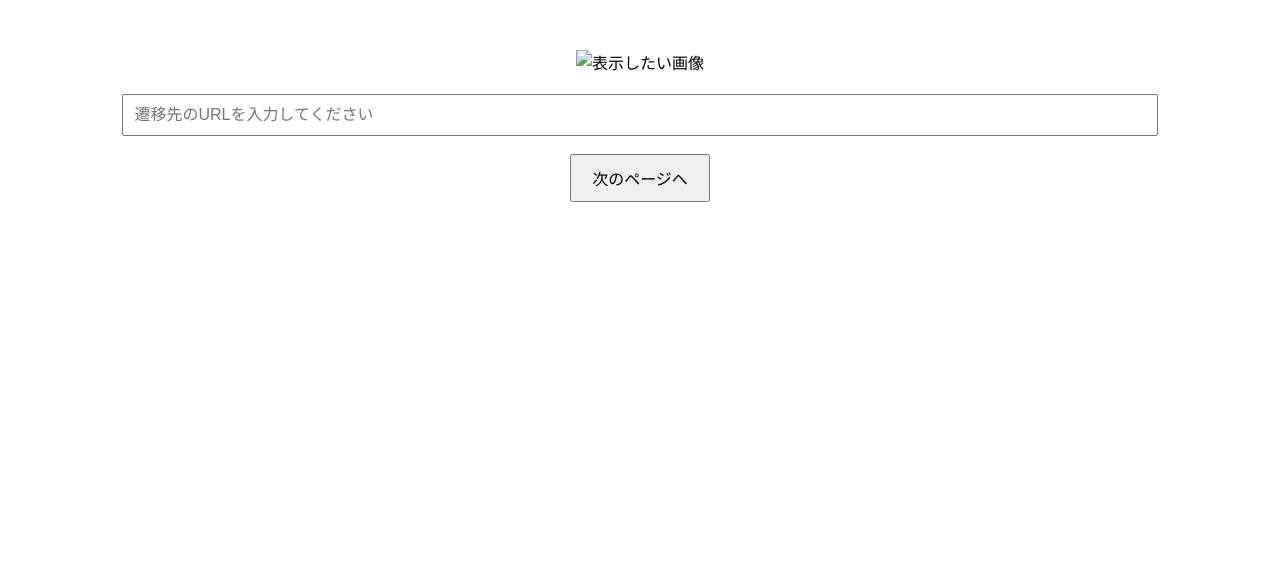
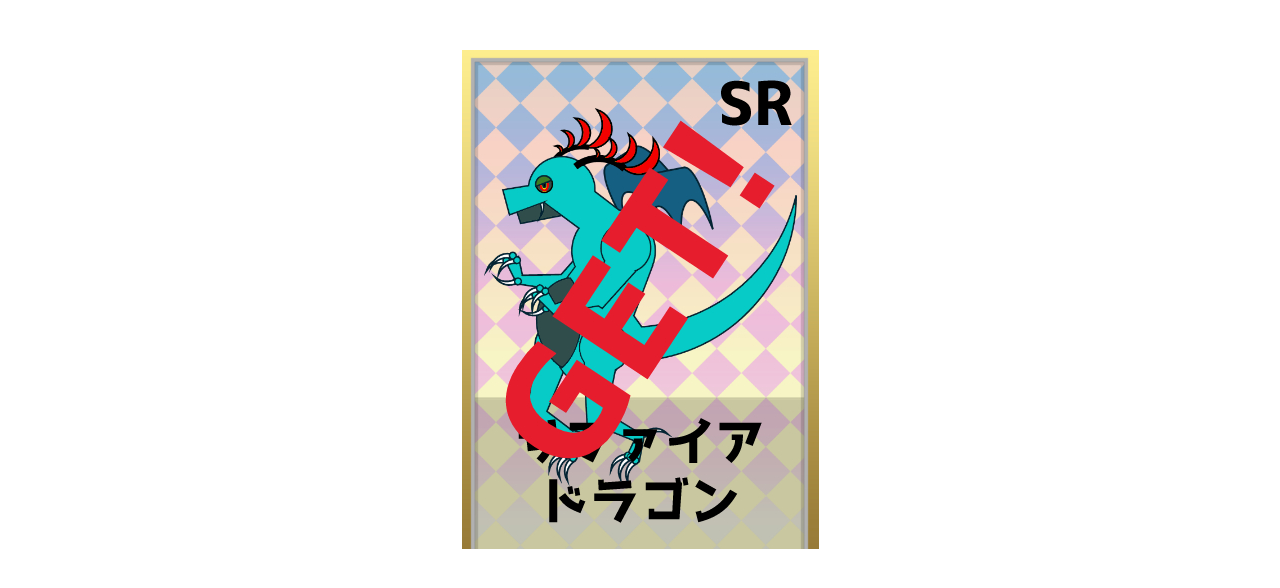
Before and after one commit to Ryu0822/-tongue_trainer, a plain HTML site: page nextpage.html in a window 1280 px wide. Drawn offline with Linux system fonts and the light colour scheme.

Commit message:
Update nextpage.html

```diff
--- a/nextpage.html
+++ b/nextpage.html
@@ -3,33 +3,19 @@
 <head>
     <meta charset="UTF-8">
     <meta name="viewport" content="width=device-width, initial-scale=1.0">
-    <title>画像とボタンの表示</title>
+    <title>画像タップで画面遷移</title>
 </head>
 <body>
     <div style="text-align: center; margin-top: 50px;">
-        <!-- 画像の表示 -->
-        <img src="doragon_card_omote_get.jpg" alt="表示したい画像" style="max-width: 100%; height: auto;">
-
-        <!-- URL入力とボタンの表示 -->
-        <div style="margin-top: 20px;">
-            <form id="urlForm" onsubmit="return navigateToURL()">
-                <input type="text" id="urlInput" placeholder="遷移先のURLを入力してください" style="padding: 10px; width: 80%; font-size: 16px;">
-                <br><br>
-                <button type="submit" style="padding: 10px 20px; font-size: 16px;">次のページへ</button>
-            </form>
-        </div>
+        <!-- 指定のURLに遷移する画像リンク -->
+        <a href="https://example.com" id="imageLink">
+            <img src="dragon_card_omote_get.jpg" alt="表示したい画像" style="max-width: 100%; height: auto;">
+        </a>
     </div>
 
     <script>
-        function navigateToURL() {
-            const url = document.getElementById('urlInput').value;
-            if (url) {
-                window.location.href = url;
-            } else {
-                alert("遷移先のURLを入力してください。");
-            }
-            return false; // フォームのデフォルト送信を防止
-        }
+        // 必要に応じて画像リンクのhrefを動的に変更することも可能です
+        // document.getElementById('imageLink').href = 'https://new-url.com';
     </script>
 </body>
 </html>
```
